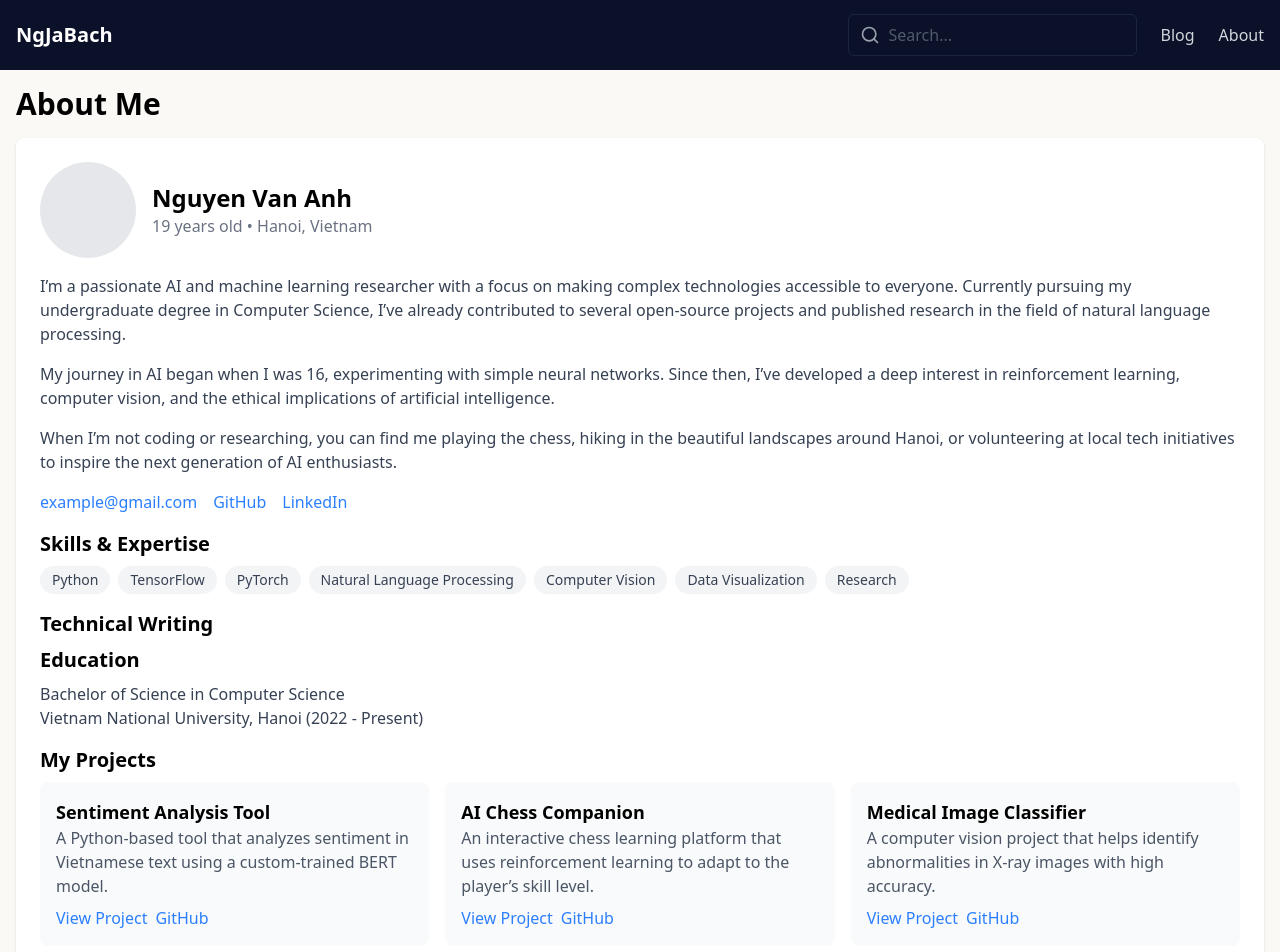
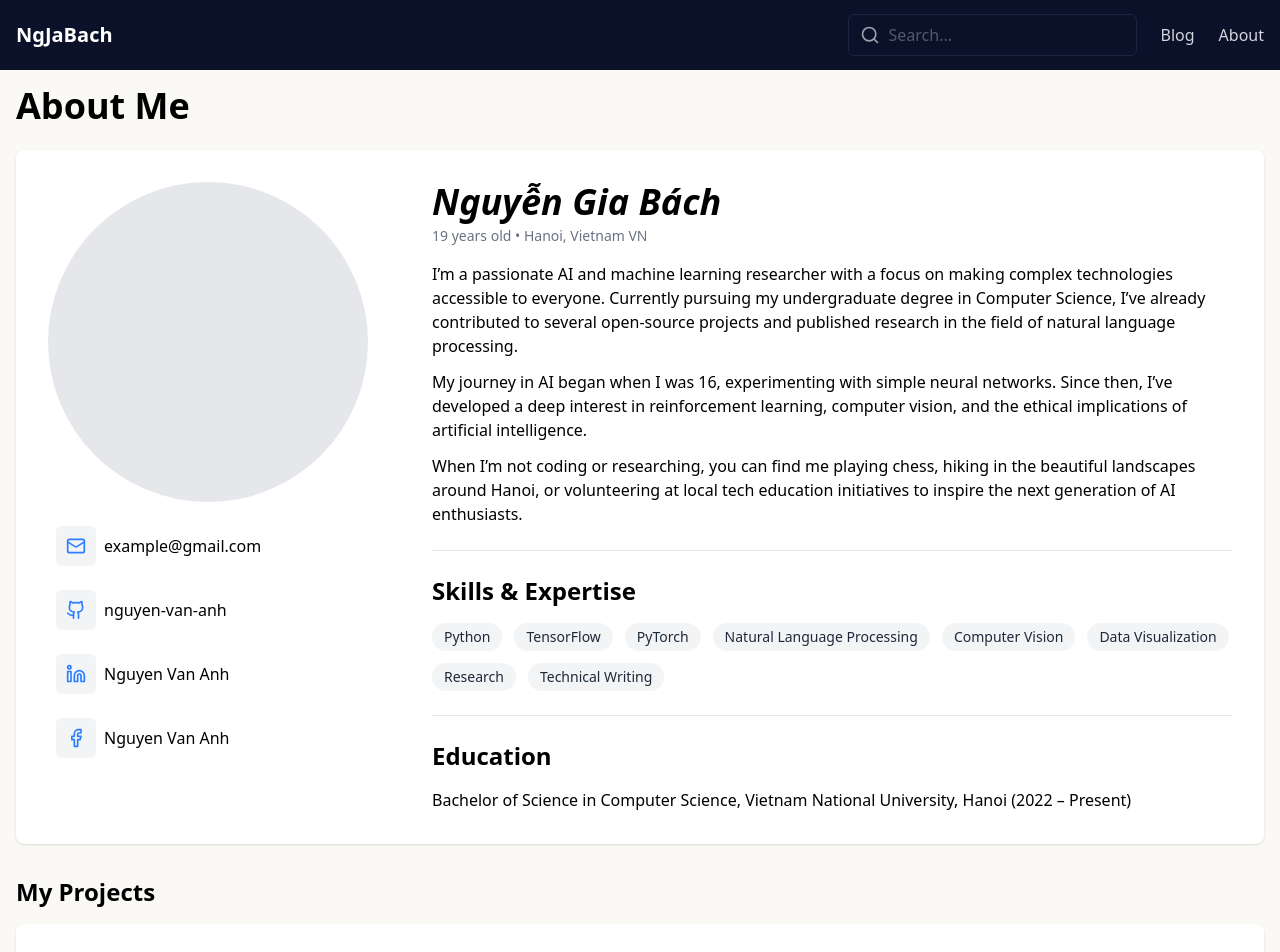
Before and after one commit to hoanghero125/ngjabach-blog, a Next.js app in the folder frontend/: page /about in a window 1280 px wide. Shown: the top 952 px of the page. Built offline with nearby package versions, Linux system fonts and the light colour scheme.

Commit message:
update frontend

```diff
--- a/frontend/pages/about.tsx
+++ b/frontend/pages/about.tsx
@@ -1,84 +1,125 @@
+import Link from 'next/link';
+import { Mail, Linkedin, Github, Facebook } from 'lucide-react';
+
 export default function About() {
   return (
-      <div className="bg-[#FAF9F6] min-h-screen">
-        <div className="container mx-auto p-4">
-          <h1 className="text-3xl font-bold mb-4">About Me</h1>
-          <div className="p-6 bg-white rounded-lg shadow-sm">
-            <div className="flex items-center mb-4">
-              <div className="w-24 h-24 bg-gray-200 rounded-full mr-4"></div>
-              <div>
-                <h2 className="text-2xl font-semibold">Nguyen Van Anh</h2>
-                <p className="text-gray-500">19 years old • Hanoi, Vietnam</p>
+    <div className="bg-[#FAF9F6] flex flex-col min-h-screen">
+      <div className="px-4 py-4 flex-grow">
+        <div className="max-w-[1325px] mx-auto">
+          {/* About Me Section (including Skills & Expertise and Education) */}
+          <section className="mb-8">
+            <h1 className="text-4xl font-bold mb-6">About Me</h1>
+            <div className="bg-white p-8 rounded-lg shadow-sm">
+              <div className="flex flex-col md:flex-row gap-16">
+                {/* Avatar and Social Media */}
+                <div className="flex flex-col items-start">
+                  <div className="w-[320px] h-[320px] bg-gray-200 rounded-full flex-shrink-0 mb-4"></div>
+                  <div className="w-[320px] space-y-2">
+                    <a
+                      href="mailto:example@gmail.com"
+                      className="flex items-center gap-2 p-2 rounded-md hover:bg-gray-100 hover:shadow-sm transition-all"
+                    >
+                      <div className="w-10 h-10 flex items-center justify-center bg-gray-100 rounded-md">
+                        <Mail className="h-5 w-5 text-blue-500" />
+                      </div>
+                      <span className="text-black">example@gmail.com</span>
+                    </a>
+                    <a
+                      href="https://github.com/nguyen-van-anh"
+                      target="_blank"
+                      rel="noopener noreferrer"
+                      className="flex items-center gap-2 p-2 rounded-md hover:bg-gray-100 hover:shadow-sm transition-all"
+                    >
+                      <div className="w-10 h-10 flex items-center justify-center bg-gray-100 rounded-md">
+                        <Github className="h-5 w-5 text-blue-500" />
+                      </div>
+                      <span className="text-black">nguyen-van-anh</span>
+                    </a>
+                    <a
+                      href="https://linkedin.com/in/nguyen-van-anh"
+                      target="_blank"
+                      rel="noopener noreferrer"
+                      className="flex items-center gap-2 p-2 rounded-md hover:bg-gray-100 hover:shadow-sm transition-all"
+                    >
+                      <div className="w-10 h-10 flex items-center justify-center bg-gray-100 rounded-md">
+                        <Linkedin className="h-5 w-5 text-blue-500" />
+                      </div>
+                      <span className="text-black">Nguyen Van Anh</span>
+                    </a>
+                    <a
+                      href="https://facebook.com/nguyen-van-anh"
+                      target="_blank"
+                      rel="noopener noreferrer"
+                      className="flex items-center gap-2 p-2 rounded-md hover:bg-gray-100 hover:shadow-sm transition-all"
+                    >
+                      <div className="w-10 h-10 flex items-center justify-center bg-gray-100 rounded-md">
+                        <Facebook className="h-5 w-5 text-blue-500" />
+                      </div>
+                      <span className="text-black">Nguyen Van Anh</span>
+                    </a>
                   </div>
                 </div>
-            <p className="text-gray-700 mb-4">
-              I’m a passionate AI and machine learning researcher with a focus on making complex technologies accessible to everyone.
-              Currently pursuing my undergraduate degree in Computer Science, I’ve already contributed to several open-source projects and published research in the field of natural language processing.
+                {/* Information, Description, Skills, and Education */}
+                <div className="flex-1">
+                  <h2 className="text-4xl font-bold italic mb-1">Nguyễn Gia Bách</h2>
+                  <p className="text-sm text-gray-500 mb-4">
+                    19 years old • Hanoi, Vietnam VN
                   </p>
-            <p className="text-gray-700 mb-4">
+                  <div className="mb-6">
+                    <p className="text-base mb-3">
+                      I’m a passionate AI and machine learning researcher with a focus on making complex technologies accessible to everyone. Currently pursuing my undergraduate degree in Computer Science, I’ve already contributed to several open-source projects and published research in the field of natural language processing.
+                    </p>
+                    <p className="text-base mb-3">
                       My journey in AI began when I was 16, experimenting with simple neural networks. Since then, I’ve developed a deep interest in reinforcement learning, computer vision, and the ethical implications of artificial intelligence.
                     </p>
-            <p className="text-gray-700 mb-4">
-              When I’m not coding or researching, you can find me playing the chess, hiking in the beautiful landscapes around Hanoi, or volunteering at local tech initiatives to inspire the next generation of AI enthusiasts.
+                    <p className="text-base">
+                      When I’m not coding or researching, you can find me playing chess, hiking in the beautiful landscapes around Hanoi, or volunteering at local tech education initiatives to inspire the next generation of AI enthusiasts.
                     </p>
-            <div className="flex space-x-4 mb-4">
-              <a href="mailto:example@gmail.com" className="text-blue-500 hover:underline">
-                example@gmail.com
-              </a>
-              <a href="https://github.com" className="text-blue-500 hover:underline">
-                GitHub
-              </a>
-              <a href="https://linkedin.com" className="text-blue-500 hover:underline">
-                LinkedIn
-              </a>
                   </div>
-            <h3 className="text-xl font-semibold mb-2">Skills & Expertise</h3>
-            <div className="flex flex-wrap gap-2 mb-4">
-              {['Python', 'TensorFlow', 'PyTorch', 'Natural Language Processing', 'Computer Vision', 'Data Visualization', 'Research'].map((skill) => (
-                <span key={skill} className="px-3 py-1 bg-gray-100 rounded-full text-gray-700 text-sm">
+                  <hr className="border-gray-200 mb-6" />
+                  {/* Skills & Expertise */}
+                  <div className="mb-6">
+                    <h2 className="text-2xl font-bold mb-4">Skills & Expertise</h2>
+                    <div className="flex flex-wrap gap-3">
+                      {[
+                        'Python',
+                        'TensorFlow',
+                        'PyTorch',
+                        'Natural Language Processing',
+                        'Computer Vision',
+                        'Data Visualization',
+                        'Research',
+                        'Technical Writing',
+                      ].map((skill, index) => (
+                        <span
+                          key={index}
+                          className="bg-gray-100 text-gray-800 text-sm font-medium px-3 py-1 rounded-full"
+                        >
                           {skill}
                         </span>
                       ))}
                     </div>
-            <h3 className="text-xl font-semibold mb-2">Technical Writing</h3>
-            <h3 className="text-xl font-semibold mb-2">Education</h3>
-            <p className="text-gray-700 mb-4">
-              Bachelor of Science in Computer Science<br />
-              Vietnam National University, Hanoi (2022 - Present)
+                  </div>
+                  <hr className="border-gray-200 mb-6" />
+                  {/* Education */}
+                  <div>
+                    <h2 className="text-2xl font-bold mb-4">Education</h2>
+                    <p className="text-base">
+                      Bachelor of Science in Computer Science, Vietnam National University, Hanoi (2022 – Present)
                     </p>
-            <h3 className="text-xl font-semibold mb-2">My Projects</h3>
-            <div className="grid grid-cols-1 md:grid-cols-3 gap-4">
-              <div className="p-4 bg-gray-50 rounded-lg">
-                <h4 className="text-lg font-semibold">Sentiment Analysis Tool</h4>
-                <p className="text-gray-600 mb-2">
-                  A Python-based tool that analyzes sentiment in Vietnamese text using a custom-trained BERT model.
-                </p>
-                <div className="flex space-x-2">
-                  <a href="#" className="text-blue-500 hover:underline">View Project</a>
-                  <a href="#" className="text-blue-500 hover:underline">GitHub</a>
-                </div>
-              </div>
-              <div className="p-4 bg-gray-50 rounded-lg">
-                <h4 className="text-lg font-semibold">AI Chess Companion</h4>
-                <p className="text-gray-600 mb-2">
-                  An interactive chess learning platform that uses reinforcement learning to adapt to the player’s skill level.
-                </p>
-                <div className="flex space-x-2">
-                  <a href="#" className="text-blue-500 hover:underline">View Project</a>
-                  <a href="#" className="text-blue-500 hover:underline">GitHub</a>
-                </div>
-              </div>
-              <div className="p-4 bg-gray-50 rounded-lg">
-                <h4 className="text-lg font-semibold">Medical Image Classifier</h4>
-                <p className="text-gray-600 mb-2">
-                  A computer vision project that helps identify abnormalities in X-ray images with high accuracy.
-                </p>
-                <div className="flex space-x-2">
-                  <a href="#" className="text-blue-500 hover:underline">View Project</a>
-                  <a href="#" className="text-blue-500 hover:underline">GitHub</a>
                   </div>
                 </div>
               </div>
+            </div>
+          </section>
+
+          {/* My Projects Section */}
+          <section className="mb-8">
+            <h2 className="text-2xl font-bold mb-4">My Projects</h2>
+            <div className="bg-white p-8 rounded-lg shadow-sm">
+              <p className="text-base">Coming soon</p>
+            </div>
+          </section>
         </div>
       </div>
     </div>
```
Lines whose indentation alone changed are shown as unchanged.
